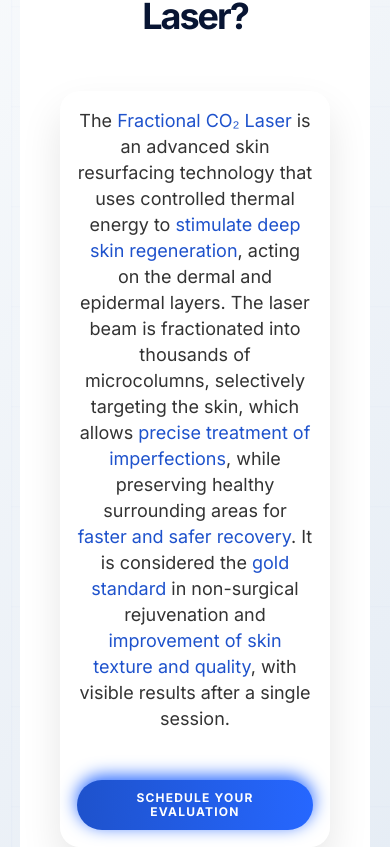
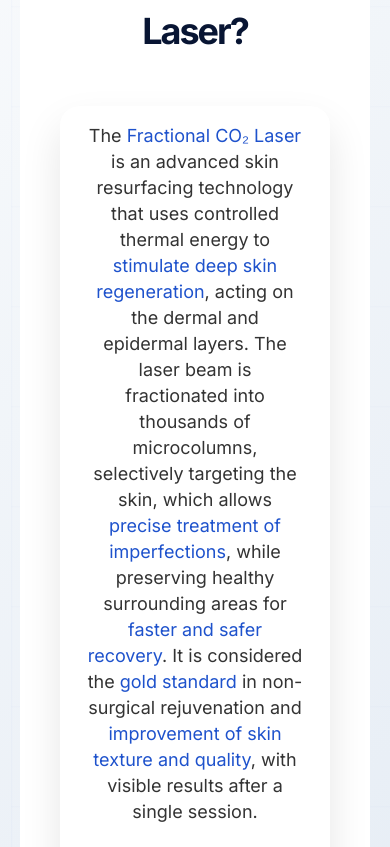
Before and after one commit to Webtech87/LazerCO2, a React (Vite) app in the folder client/: page / in a window 390 px wide. Shown: the part 997-1844 px from the top of the page. Built offline with nearby package versions, Linux system fonts and the light colour scheme.

Commit message:
fix the responsivness and the link button to be redirected to footer contact section

```diff
--- a/client/src/components/About/About.css
+++ b/client/src/components/About/About.css
@@ -17,12 +17,14 @@
   display: flex;
   align-items: center;
   justify-content: center;
+
 }
 
 .container {
   max-width: 1200px;
   margin: 0 auto;
   padding: 0 20px;
+
 }
 
 /* Laser Treatment Section */
@@ -32,6 +34,7 @@
   gap: 100px;
   background-color: white;
   padding: 40px;
+  border-radius: 5rem;
 }
 
 .treatment-image {
@@ -121,6 +124,7 @@
   .laser-treatment {
     flex-direction: column;
     gap: 60px;
+    margin-bottom: 5rem;
   }
 
   .treatment-image {
@@ -130,21 +134,66 @@
 
   .treatment-content {
     width: 100%;
+    text-align: center; /* 🎯 Center align content on mobile */
+  }
+
+  .treatment-text-container {
+    align-items: center; /* 🎯 Center align button container */
   }
 
   .cta-button {
     width: 100%;
+    max-width: 320px; /* 🎯 Limit button width but keep it centered */
+    margin: 0 auto; /* 🎯 Center the button */
   }
 }
 
 @media (max-width: 640px) {
+  .treatment-content {
+    border: none; /* 🚀 Remove border on small devices */
+    border-radius: 0; /* 🚀 Remove border radius */
+    padding: 20px 0; /* 🎯 Add some padding but no border */
+  }
+
   .treatment-content h2 {
     font-size: 2.25rem;
     line-height: 54px;
+    text-align: center; /* 🎯 Center title on mobile */
   }
 
   .treatment-text {
     font-size: 1.125rem;
     line-height: 26px;
+    text-align: center; /* 🎯 Center text on mobile */
+  }
+
+  .cta-button {
+    width: 100%;
+    max-width: 280px; /* 🎯 Slightly smaller on very small screens */
+    margin: 0 auto; /* 🎯 Keep button centered */
   }
 }
+
+/* 🚀 Extra small devices */
+@media (max-width: 480px) {
+  .treatment-content {
+    padding: 15px 0; /* 🎯 Minimal padding on very small screens */
+  }
+
+  .treatment-content h2 {
+    font-size: 1.875rem;
+    line-height: 42px;
+  }
+
+  .treatment-text {
+    font-size: 1rem;
+    line-height: 24px;
+    padding: 0 10px; /* 🎯 Add slight horizontal padding for text readability */
+  }
+
+  .cta-button {
+    max-width: 260px; /* 🎯 Even smaller button on tiny screens */
+    font-size: 0.7rem; /* 🎯 Slightly smaller font */
+    padding: 12px 25px; /* 🎯 Adjust padding */
+  }
+}
--- a/client/src/components/About/About.tsx
+++ b/client/src/components/About/About.tsx
@@ -1,11 +1,39 @@
 import "./about.css";
-import { useTranslation } from "react-i18next";
+import {useTranslation} from "react-i18next";
 
 const About = () => {
   const { t } = useTranslation();
 
+  // 🚀 Scroll to Footer function
+  const scrollToFooter = () => {
+    console.log("📍 Scrolling to footer from About section...");
+
+    // Try multiple selectors to find the footer
+    const footer = document.querySelector('#footer-section') ||
+                  document.querySelector('.footer-section') ||
+                  document.querySelector('footer') ||
+                  document.querySelector('.footer') ||
+                  document.querySelector('#footer') ||
+                  document.querySelector('[data-section="footer"]');
+
+    if (footer) {
+      footer.scrollIntoView({
+        behavior: 'smooth',
+        block: 'start'
+      });
+      console.log("✅ Footer found and scrolling");
+    } else {
+      // Fallback: scroll to bottom of page
+      console.log("⚠️ Footer not found, scrolling to bottom");
+      window.scrollTo({
+        top: document.body.scrollHeight,
+        behavior: 'smooth'
+      });
+    }
+  };
+
   return (
-    <div id="about-section" className="page-container about-section">
+    <div className="page-container">
       <main className="container">
         <section className="laser-treatment">
           <div className="treatment-image">
@@ -21,7 +49,11 @@ const About = () => {
               <p className="treatment-text">
                 {t("cois.p.0")} <span className="highlight">{t("cois.p.1")}</span> {t("cois.p.2")} <span className="highlight">{t("cois.p.3")}</span>, {t("cois.p.4")} <span className="highlight">{t("cois.p.5")}</span>, {t("cois.p.6")} <span className="highlight">{t("cois.p.7")}</span>. {t("cois.p.8")} <span className="highlight">{t("cois.p.9")}</span> {t("cois.p.10")} <span className="highlight">{t("cois.p.11")}</span>, {t("cois.p.12")}.
               </p>
-              <button className="cta-button">
+              <button
+                className="cta-button"
+                onClick={scrollToFooter}
+                title="Agendar avaliação - ir para formulário de contacto"
+              >
                 {t("cois.btn")}
               </button>
             </div>
```
Lines whose indentation alone changed are shown as unchanged.
